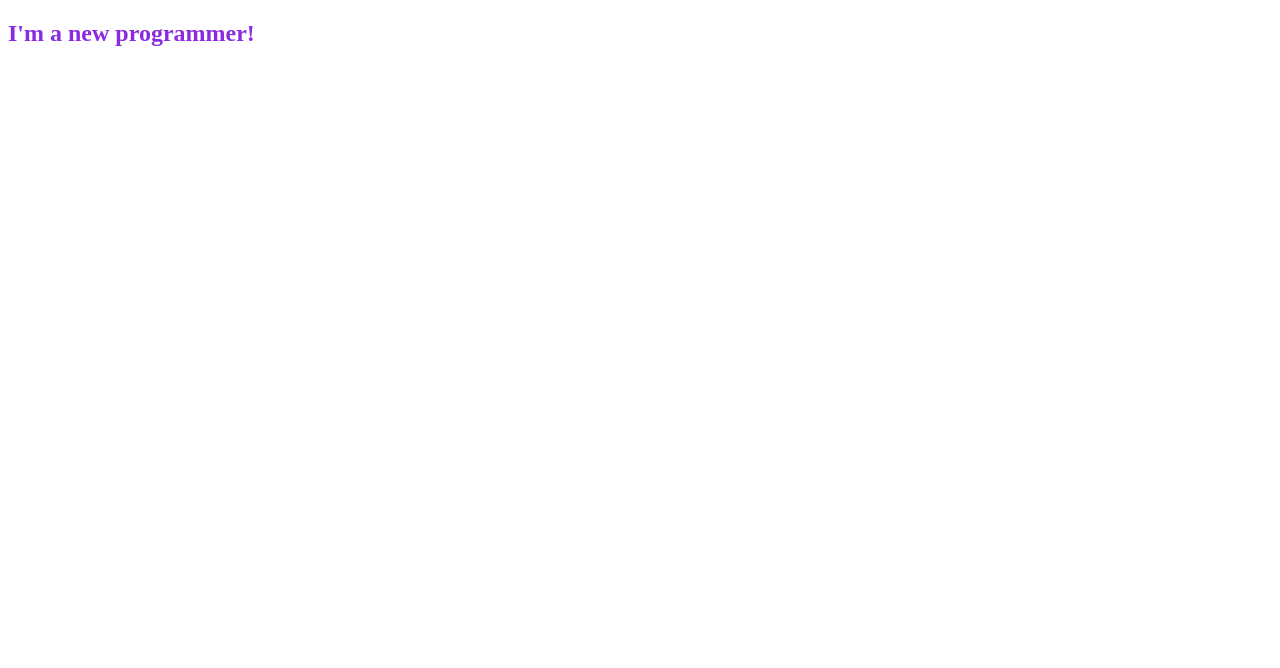
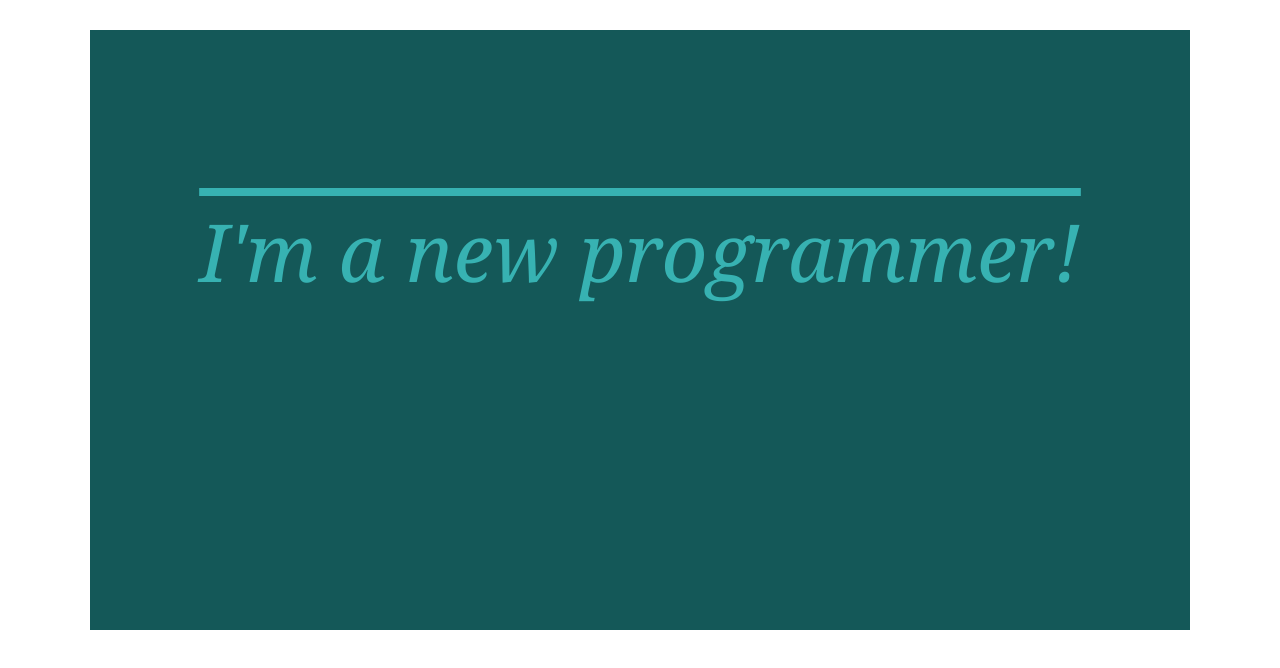
Before and after one commit to rahatpervez/html-css-conceptual, a plain HTML site: page index.html in a window 1280 px wide. Drawn offline with Linux system fonts and the light colour scheme.

Commit message:
creat section with a heading

```diff
--- a/index.html
+++ b/index.html
@@ -6,8 +6,17 @@
     <title>KICKSTART HTML and CSS</title>
     <link rel="stylesheet" href="style/style.css">
     <link rel="shortcut icon" href="https://img.icons8.com/?size=48&id=20909&format=png" type="image/x-icon">
+    <!--<style>
+        h2{
+            color: brown;
+        }
+    </style> -->
 </head>
 <body>
-    <h2>I'm a new programmer!</h2>
+    <div id="heading-parent">
+        <h2>I'm a new programmer!</h2>
+
+    </div>
+
 </body>
 </html>
--- a/style/style.css
+++ b/style/style.css
@@ -1,3 +1,21 @@
 h2{
-    color: blueviolet;
+    color:rgb(55, 178, 178);
+    font-style: italic;
+    font-weight: lighter;
+    font-family: Georgia, 'Times New Roman', Times, serif;
+    text-decoration: overline;
+    font-size: 80px;
+    text-align: center;
 }
+#heading-parent{
+    background-color: rgb(20, 88, 88);
+    height: 400px;
+    padding: 100px 0px;
+    width: 1100px;
+   /* margin-top: 40px;
+    margin-bottom: 10px;
+    margin-left: auto;
+    margin-right: auto;*/
+    margin: 30px auto;
+
+}
```
